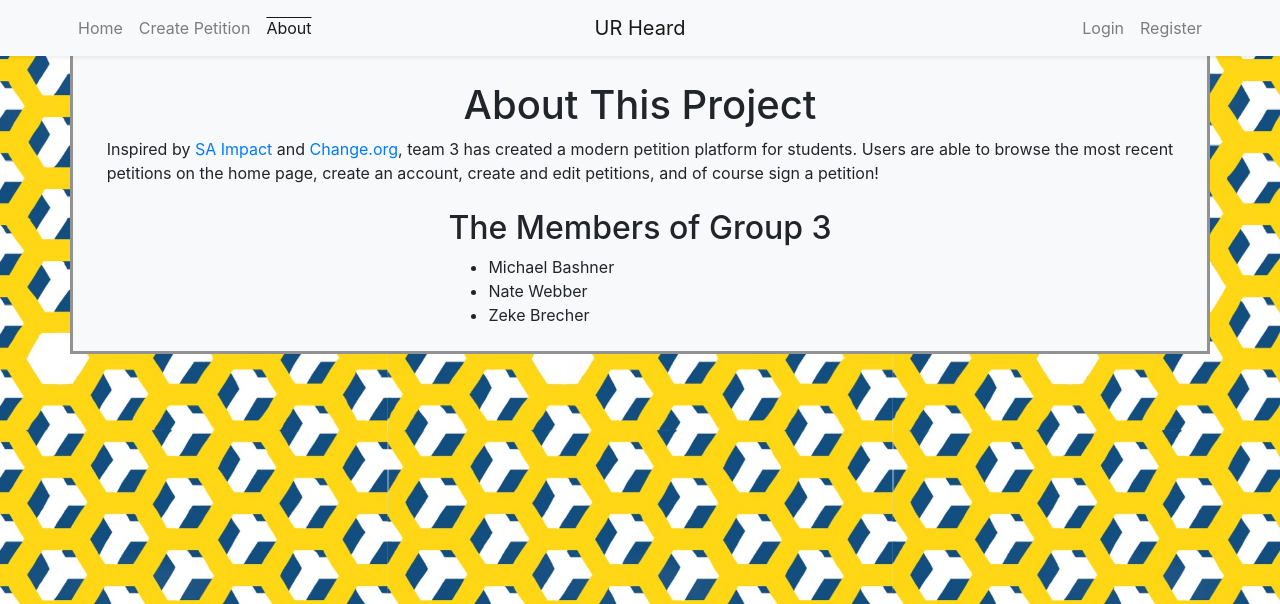
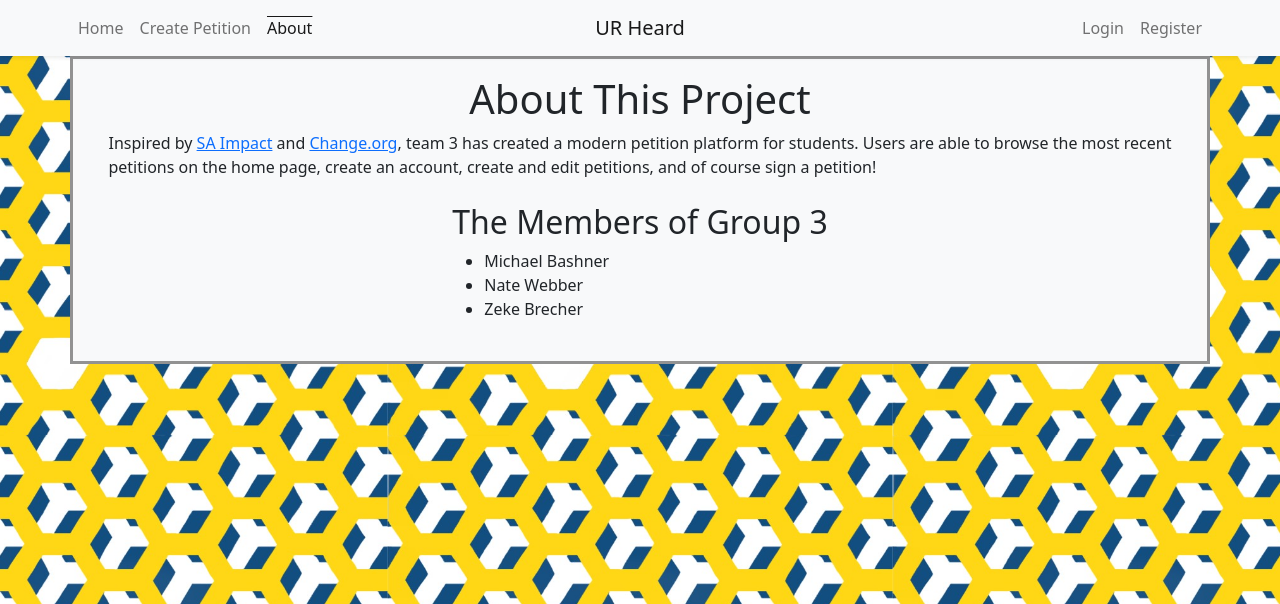
Before and after one commit to michaelb-TI100/csc210-team3, a Flask app: page /about in a window 1280 px wide. Shown: the top 604 px of the page. Run offline with Flask 2, Linux system fonts and the light colour scheme; some libraries are stand-ins or nearby versions.

Commit message:
Update base.html

```diff
--- a/templates/base.html
+++ b/templates/base.html
@@ -12,7 +12,7 @@
 			{# <link rel="icon" href="{{ url_for('static', filename='favicon.ico') }}" type="image/x-icon"> #}
 			{% block styles %}
 				<!-- Bootstrap CSS -->
-				{{ bootstrap.load_css() }}
+				<link href="https://cdn.jsdelivr.net/npm/bootstrap@5.0.0-beta1/dist/css/bootstrap.min.css" rel="stylesheet" integrity="sha384-giJF6kkoqNQ00vy+HMDP7azOuL0xtbfIcaT9wjKHr8RbDVddVHyTfAAsrekwKmP1" crossorigin="anonymous">
 				<style>
 					body {
 						background-image: url("{{ url_for('static', filename='images/background.jpg') }}");
@@ -25,19 +25,15 @@
 						text-decoration: overline;
 					}
 					#shadow {
-						height: 100vp;
-						display: flex;
-     					flex-direction: column;
-						margin-top: -3px;
-						border-color: #929292;
-						border-style: solid;
-						border-top-color: #929292;
-						border-top-style: solid;
-						border-right-color: #929292;
-						border-right-style: solid;
+						/* height: 100vh; */
+						/* display: flex; */
+     					/* flex-direction: column; */
+						/* margin-top: -3px; */
+						border: #929292 solid;
 					}
 					#content {
-						margin-top: 25px;
+						margin-top: 2vh;
+						margin-bottom: 2vh;
 					}
 				</style>
 			{% endblock styles %}
@@ -66,11 +62,14 @@
 				</ul>
 			</div>
 		</nav>
-		<div class="container  px-0">
+		{# <div class="container">
 			{{ render_messages() }}
-		</div>
+		</div> #}
 		<div class="container bg-light" id="shadow">
 			<div class="container bg-light" id="content">
+				<div class="px-0">
+				{{ render_messages() }}
+			</div>
 			{% block content %}
 			{% endblock content %}
 			</div>
```
